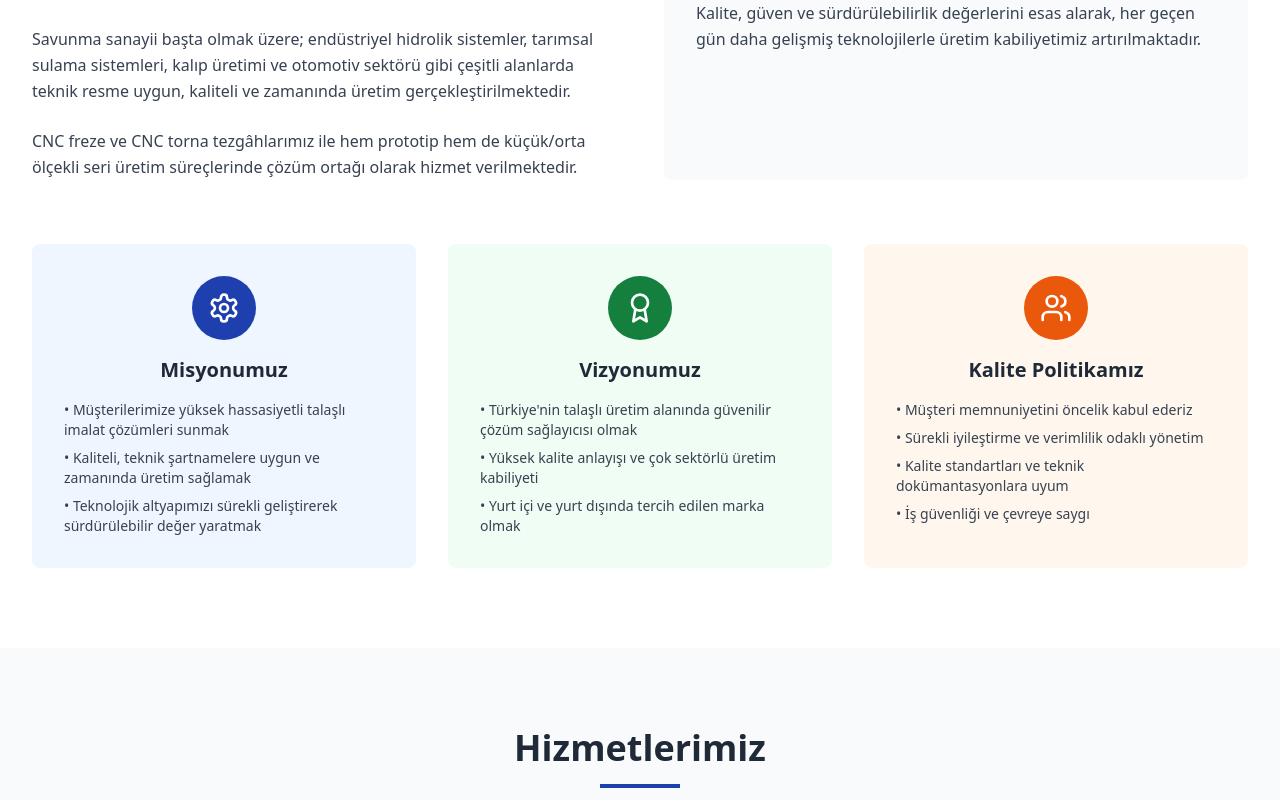
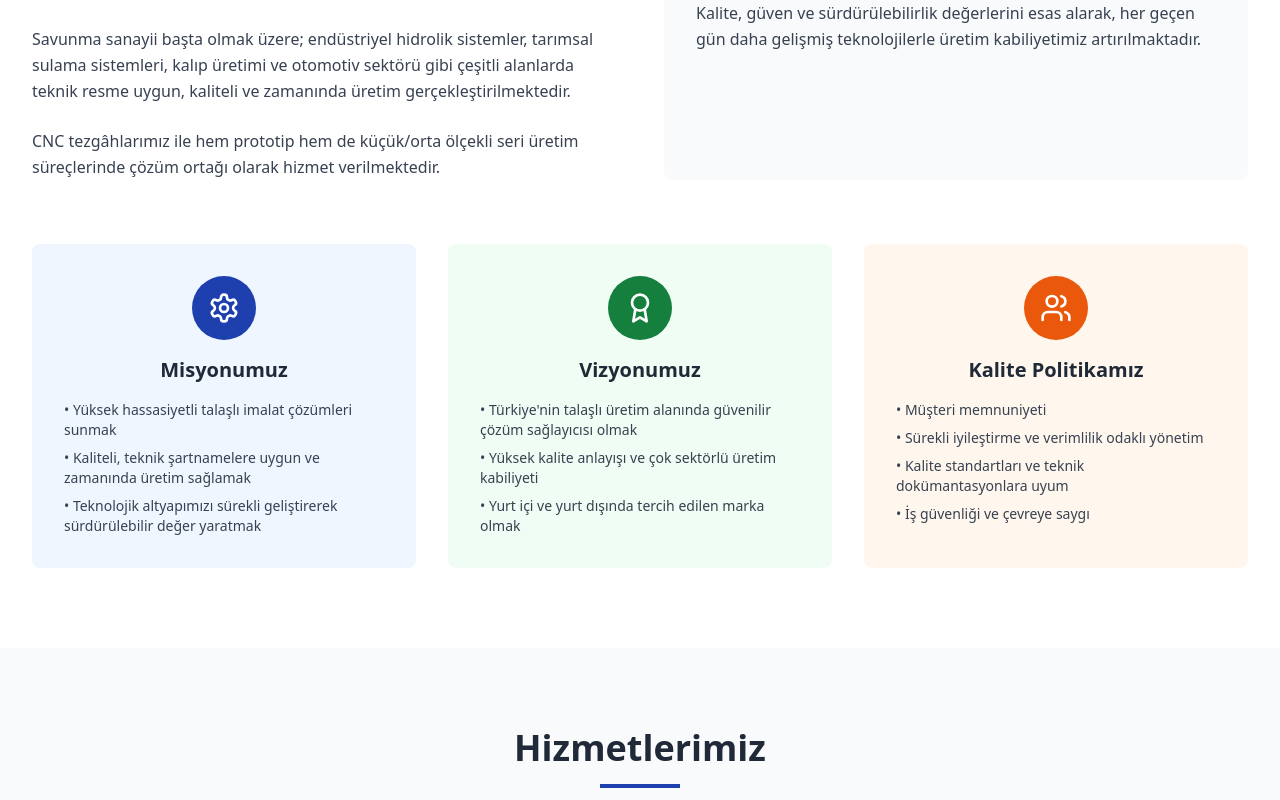
Before and after one commit to mustafaabdullahk/rfm-makina-website, a React (Vite) app: page / in a window 1280 px wide. Shown: the part 1160-1960 px from the top of the page. Built offline with nearby package versions, Linux system fonts and the light colour scheme.

Commit message:
src: app: fix typo and logo sizes

```diff
--- a/src/App.tsx
+++ b/src/App.tsx
@@ -287,7 +287,7 @@ function App() {
                   Savunma sanayii başta olmak üzere; endüstriyel hidrolik sistemler, tarımsal sulama sistemleri, kalıp üretimi ve otomotiv sektörü gibi çeşitli alanlarda teknik resme uygun, kaliteli ve zamanında üretim gerçekleştirilmektedir.
                 </p>
                 <p className="text-gray-700 leading-relaxed">
-                  CNC freze ve CNC torna tezgâhlarımız ile hem prototip hem de küçük/orta ölçekli seri üretim süreçlerinde çözüm ortağı olarak hizmet verilmektedir.
+                  CNC tezgâhlarımız ile hem prototip hem de küçük/orta ölçekli seri üretim süreçlerinde çözüm ortağı olarak hizmet verilmektedir.
                 </p>
               </div>
               <div className="bg-gray-50 p-8 rounded-lg">
@@ -308,7 +308,7 @@ function App() {
                 </div>
                 <h3 className="text-xl font-semibold text-gray-800 mb-4">Misyonumuz</h3>
                 <div className="text-left space-y-2">
-                  <p className="text-gray-700 text-sm">• Müşterilerimize yüksek hassasiyetli talaşlı imalat çözümleri sunmak</p>
+                  <p className="text-gray-700 text-sm">• Yüksek hassasiyetli talaşlı imalat çözümleri sunmak</p>
                   <p className="text-gray-700 text-sm">• Kaliteli, teknik şartnamelere uygun ve zamanında üretim sağlamak</p>
                   <p className="text-gray-700 text-sm">• Teknolojik altyapımızı sürekli geliştirerek sürdürülebilir değer yaratmak</p>
                 </div>
@@ -332,7 +332,7 @@ function App() {
                 </div>
                 <h3 className="text-xl font-semibold text-gray-800 mb-4">Kalite Politikamız</h3>
                 <div className="text-left space-y-2">
-                  <p className="text-gray-700 text-sm">• Müşteri memnuniyetini öncelik kabul ederiz</p>
+                  <p className="text-gray-700 text-sm">• Müşteri memnuniyeti</p>
                   <p className="text-gray-700 text-sm">• Sürekli iyileştirme ve verimlilik odaklı yönetim</p>
                   <p className="text-gray-700 text-sm">• Kalite standartları ve teknik dokümantasyonlara uyum</p>
                   <p className="text-gray-700 text-sm">• İş güvenliği ve çevreye saygı</p>
@@ -430,7 +430,7 @@ function App() {
               ].map((ref, index) => (
                 <div key={index} className="bg-white p-6 rounded-lg shadow-md hover:shadow-lg transition-shadow text-center h-full flex flex-col justify-center items-center">
                   <a href={`https://${ref.website}`} target="_blank" rel="noopener noreferrer" className="flex items-center justify-center h-32 w-full">
-                    {ref.image ? (<img src={ref.image} alt={`${ref.name} logo`} className="max-h-full max-w-full object-contain" onError={(e) => { const target = e.target as HTMLImageElement; target.src = `https://placehold.co/200x80/1e40af/ffffff?text=${encodeURIComponent(ref.name)}`; target.className = 'max-h-full max-w-full object-contain'; }} />) : (<div className="bg-blue-100 w-24 h-24 rounded-full flex items-center justify-center"><Factory className="h-12 w-12 text-blue-800" /></div>)}
+                    {ref.image ? (<img src={ref.image} alt={`${ref.name} logo`} className="h-24 w-24 object-contain" onError={(e) => { const target = e.target as HTMLImageElement; target.src = `https://placehold.co/96x96/1e40af/ffffff?text=${encodeURIComponent(ref.name)}`; target.className = 'h-24 w-24 object-contain'; }} />) : (<div className="bg-blue-100 w-24 h-24 rounded-full flex items-center justify-center"><Factory className="h-12 w-12 text-blue-800" /></div>)}
                   </a>
                 </div>
               ))}
```
